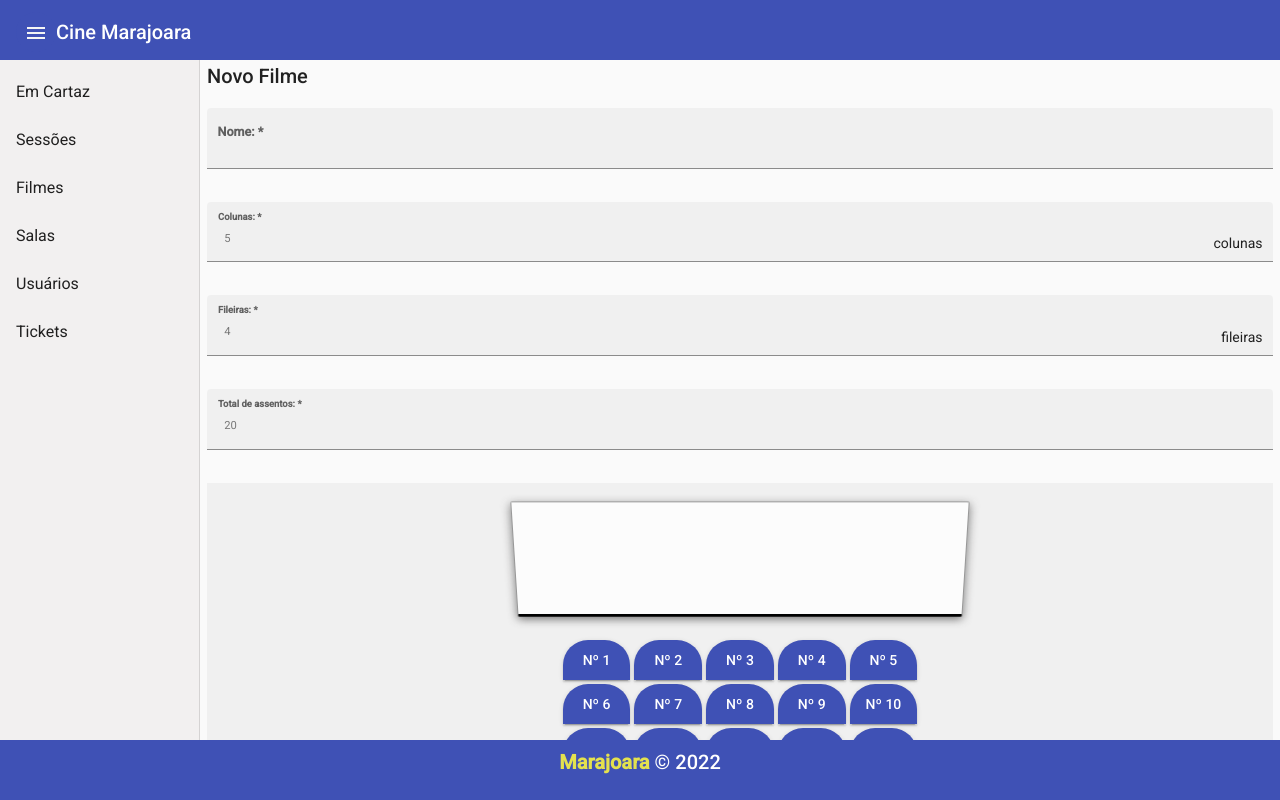
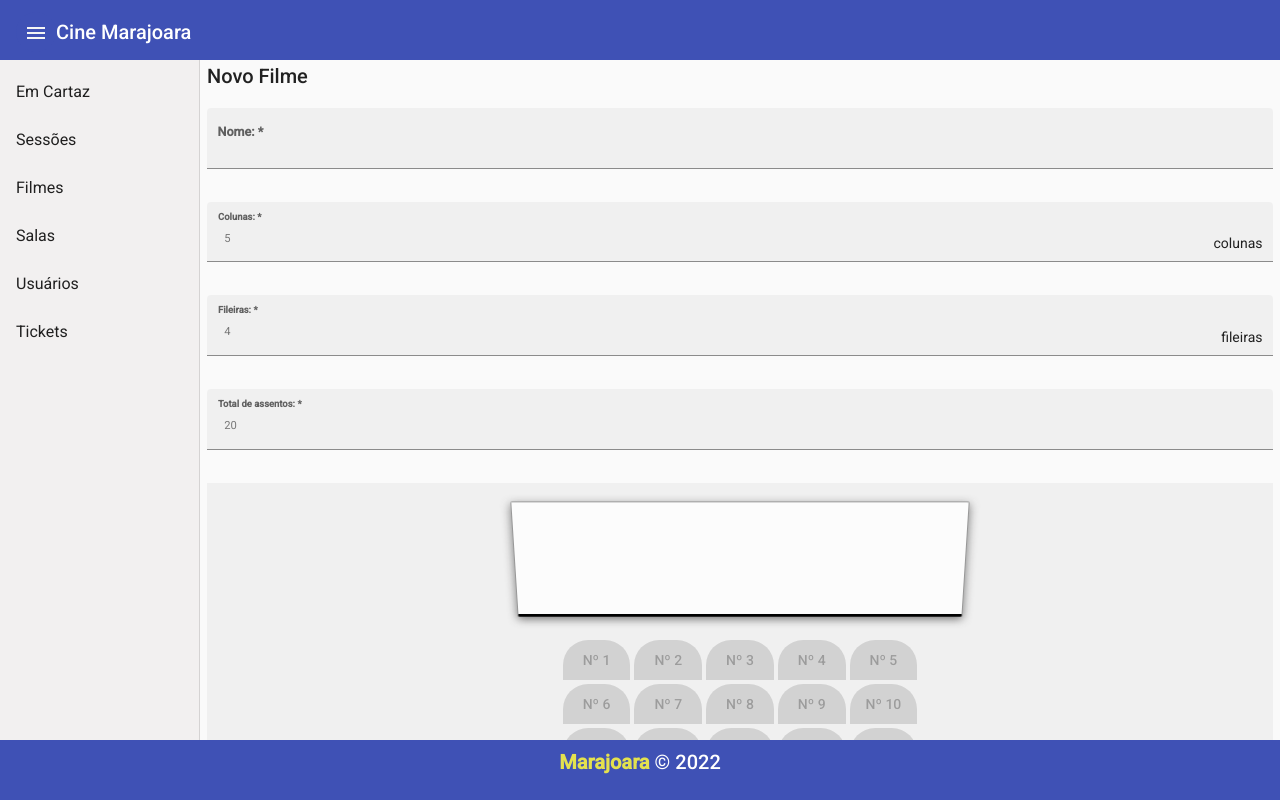
Before and after one commit to rafapolmann/marajoara-cinema-management, an Angular app in the folder Marajoara.Cinema.Management/Marajoara.Cinema.Management.FrontEnd/: page /newcineroom in a window 1280 px wide. Built offline with nearby package versions, Linux system fonts and the light colour scheme.

Commit message:
Minor fix in the add cineroom form

```diff
--- a/Marajoara.Cinema.Management/Marajoara.Cinema.Management.FrontEnd/src/app/components/cineroom/cineroom-form/cineroom-form.component.html
+++ b/Marajoara.Cinema.Management/Marajoara.Cinema.Management.FrontEnd/src/app/components/cineroom/cineroom-form/cineroom-form.component.html
@@ -92,7 +92,7 @@
         </mat-form-field>
       </div>
 
-    <app-cineroom-seat-picker [readonlyMode]="false" [rowCount]="seatsRow.value" [columnCount]="seatsColumn.value" ></app-cineroom-seat-picker>
+    <app-cineroom-seat-picker [readonlyMode]="true" [rowCount]="seatsRow.value" [columnCount]="seatsColumn.value" ></app-cineroom-seat-picker>
 
     <mat-divider></mat-divider>
     <div class="button-flex-container">
```
